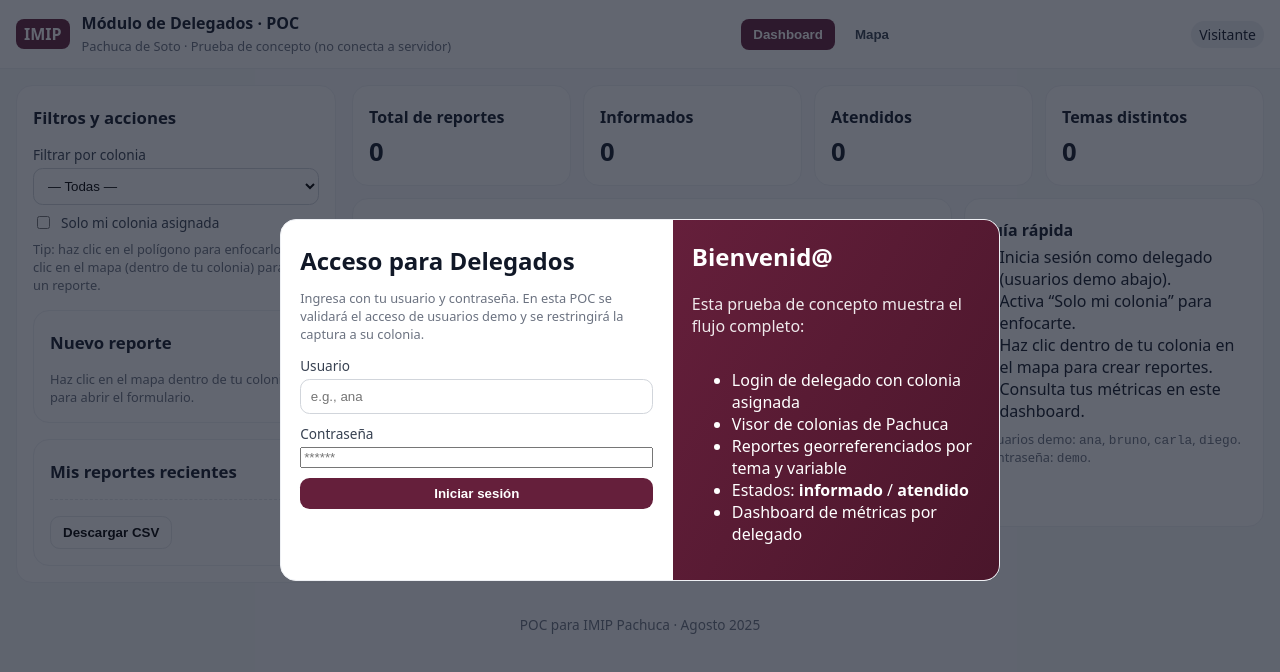
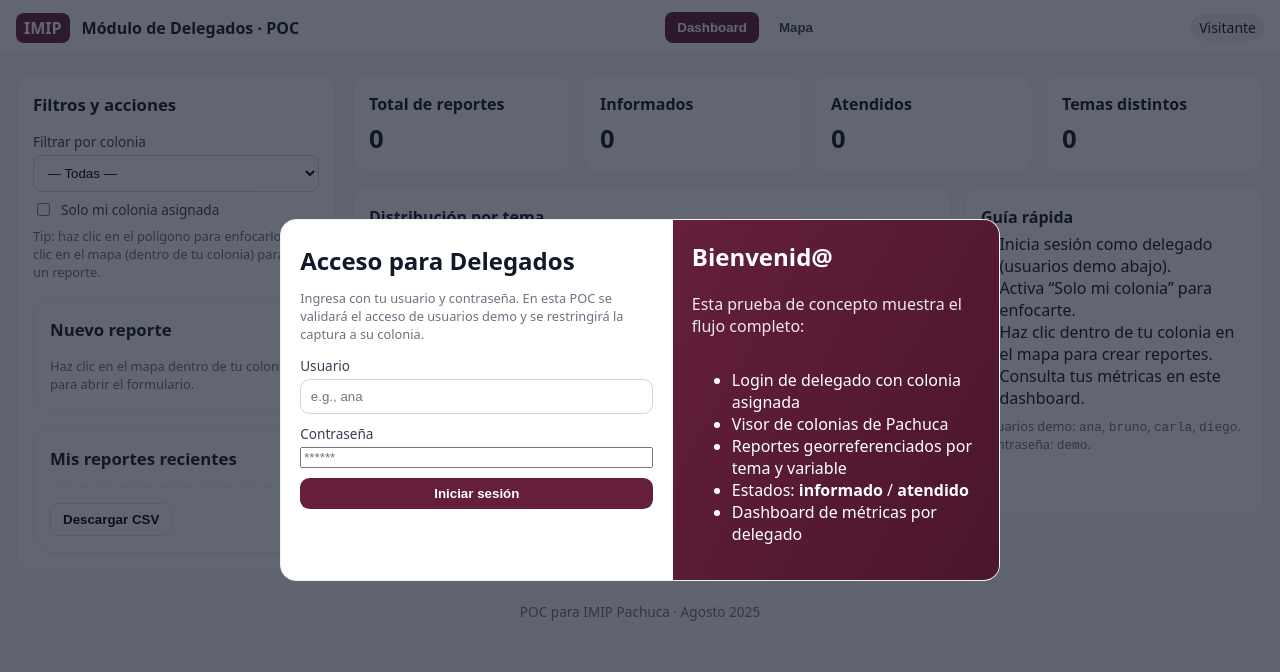
Before and after one commit to et-mohedano/demo-delegados, a plain HTML site: page index.html in a window 1280 px wide. Drawn offline with nearby package versions, Linux system fonts and the light colour scheme.

Commit message:
remove unnecessary help text from header

```diff
--- a/index.html
+++ b/index.html
@@ -18,7 +18,6 @@
       <div class="badge">IMIP</div>
       <div>
         <div style="font-weight:800">Módulo de Delegados · POC</div>
-        <small class="help">Pachuca de Soto · Prueba de concepto (no conecta a servidor)</small>
       </div>
     </div>
     <div class="nav">
```
